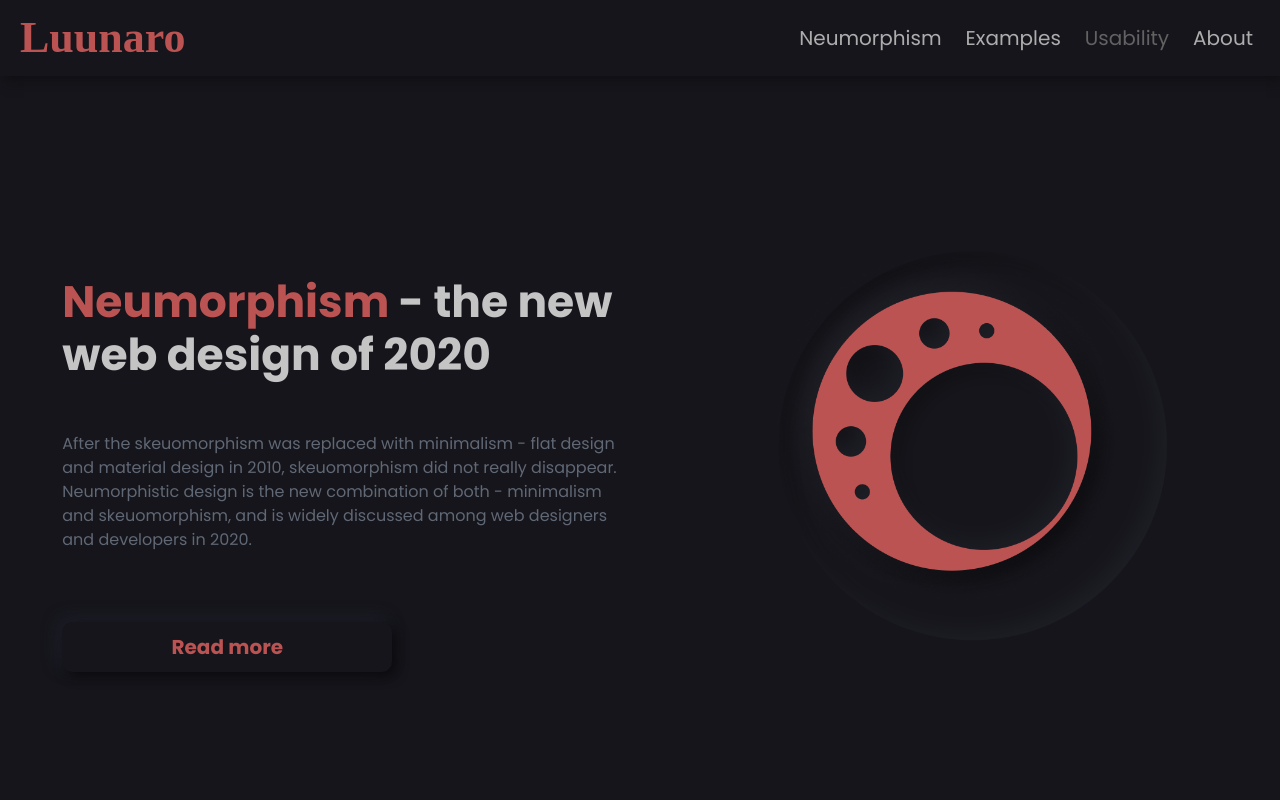
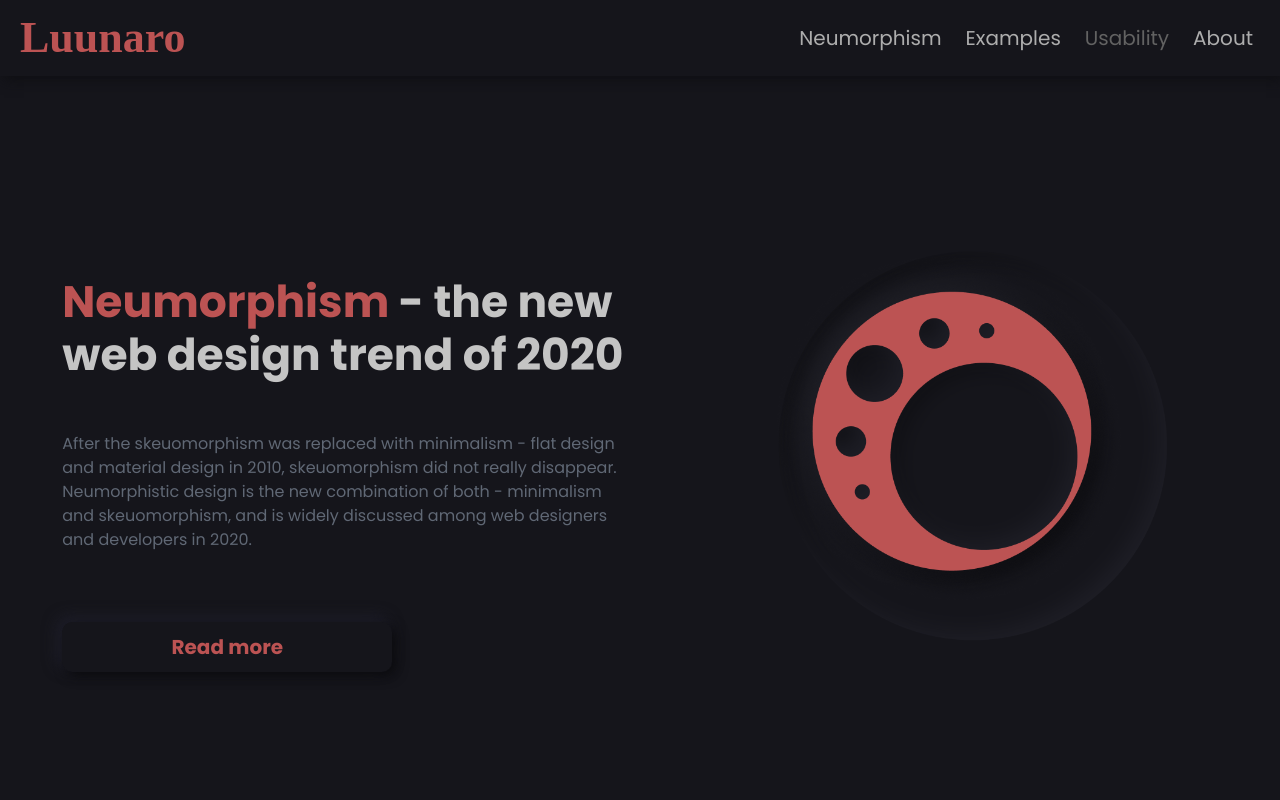
Before and after one commit to yoseychan/luunaro, a Vue app: page /#/ in a window 1280 px wide. Shown: the top 800 px of the page. Built offline with nearby package versions, Linux system fonts and the light colour scheme; a web font is replaced by a local one.

Commit message:
correcting the title of home page

```diff
--- a/src/views/Home.vue
+++ b/src/views/Home.vue
@@ -2,7 +2,7 @@
 <div>
     <div class="container row justify-content-around dark">
         <div class="ff col col-xl-6">
-            <h1><span>Neumorphism </span> - the new web design of 2020</h1>
+            <h1><span>Neumorphism </span> - the new web design trend of 2020</h1>
             <p>
                 After the skeuomorphism was replaced with minimalism - flat design and material design in 2010, skeuomorphism did not really disappear.
                 Neumorphistic design is the new combination of both - minimalism and skeuomorphism, and is widely discussed among web designers and developers in 2020.
```
